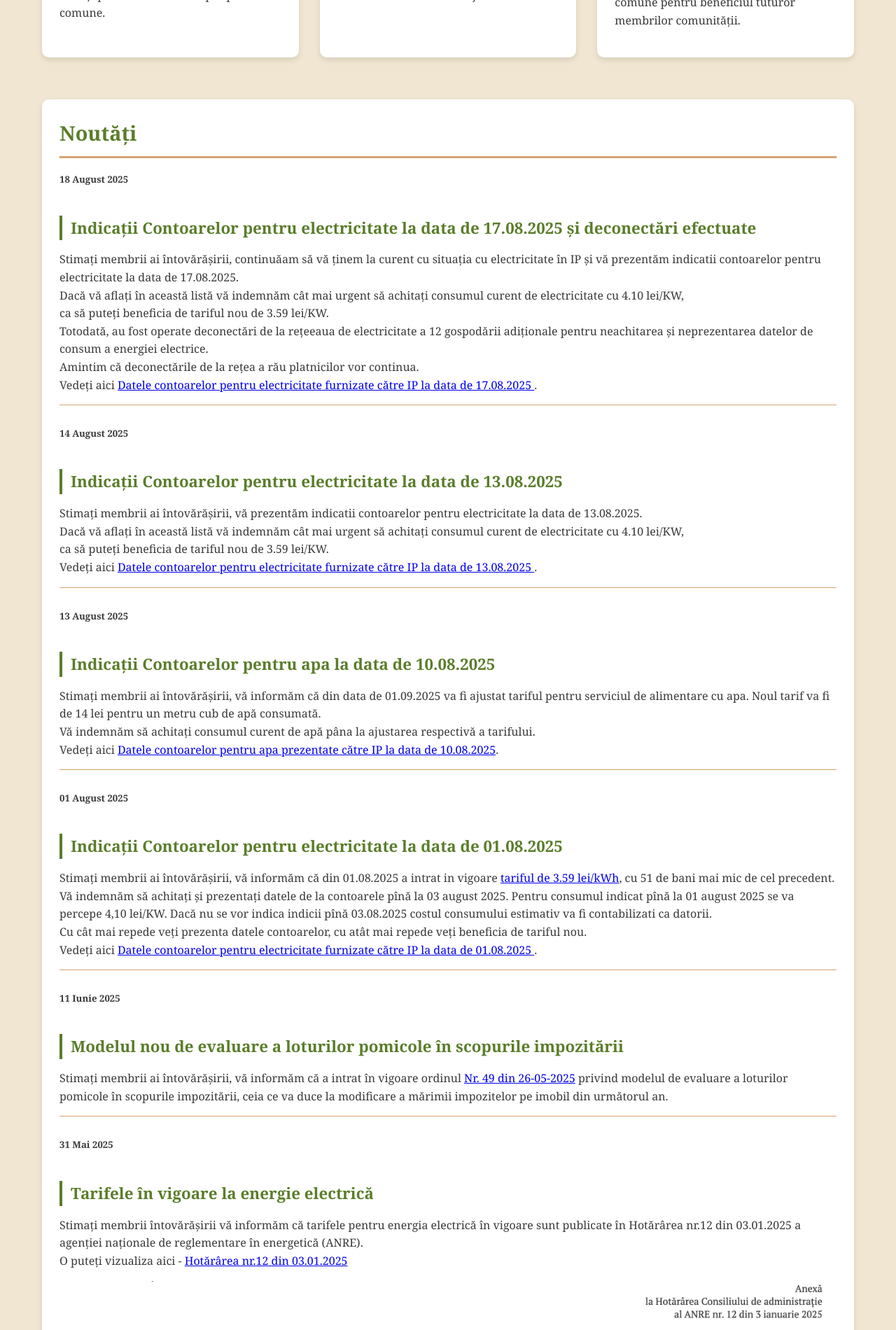
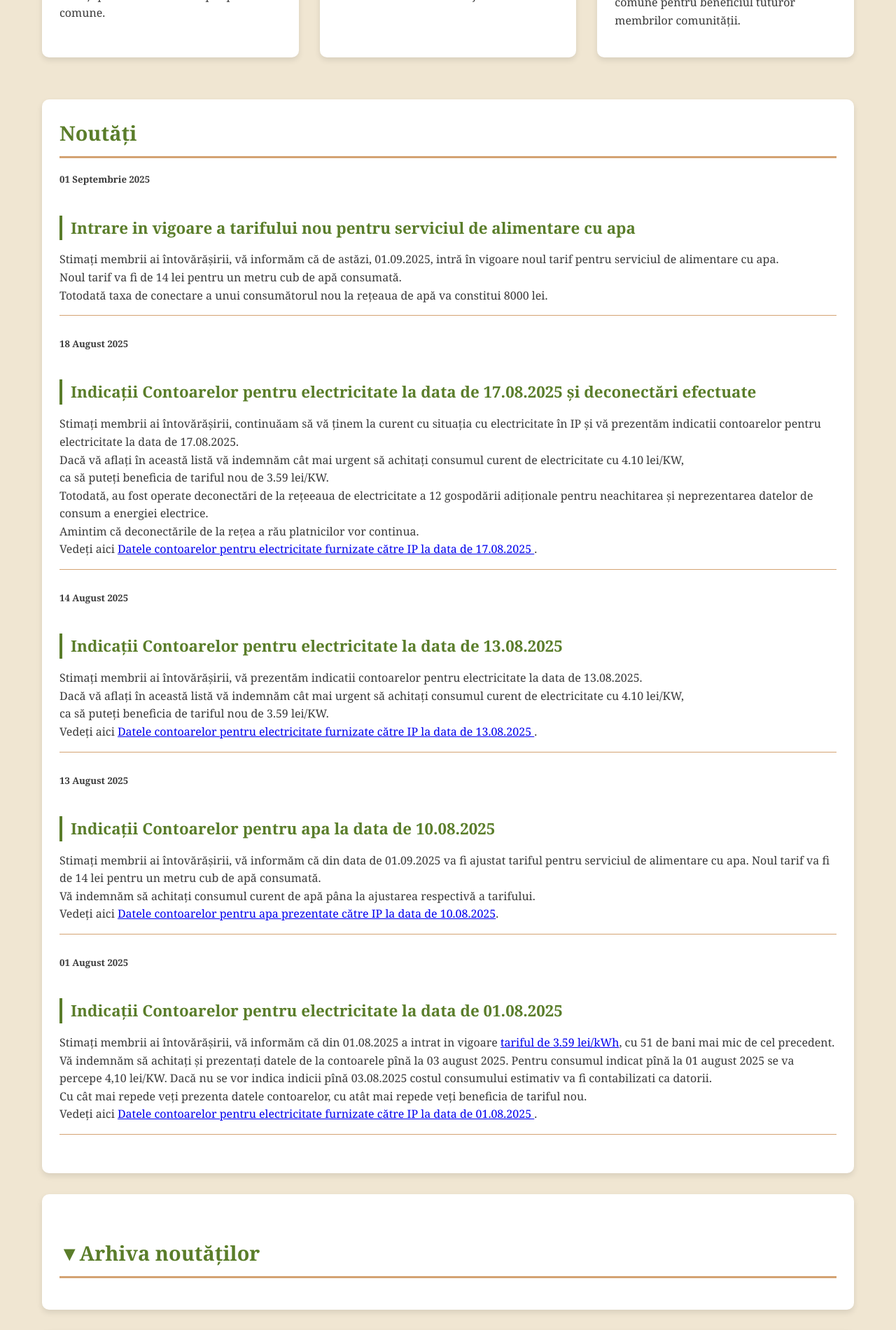
Before and after one commit to cringulprivighetorilor/cringulprivighetorilor.github.io, a Jekyll site: the page built from index.html, in a window 1280 px wide. Shown: the part 968-2868 px from the top of the page at 70% size. Built offline with Jekyll 4.4.1, drawn with Linux system fonts in a browser that asks for light colours; some web fonts are replaced; a script that is not in the unit is left out; some of the changed text lies outside the part shown.

Commit message:
Initial commit 1

```diff
--- a/index.html
+++ b/index.html
@@ -27,6 +27,14 @@ layout: default
 
     <section class="feature-card" id="noutati">
         <h2>Noutăți</h2>
+        <article id="tarif-nou-apa-01-09-2025">
+            <h5>01 Septembrie 2025</h5>
+            <h3>Intrare in vigoare a tarifului nou pentru serviciul de alimentare cu apa</h3>
+            <p>
+                Stimați membrii ai întovărășirii, vă informăm că de astăzi, 01.09.2025, intră în vigoare noul tarif pentru serviciul de alimentare cu apa. <br/>Noul tarif va fi de 14 lei pentru un metru cub de apă consumată.
+                <br/>Totodată taxa de conectare a unui consumătorul nou la rețeaua de apă va constitui 8000 lei.
+            </p>
+        </article>
         <article id="indicatii-contoare-ee-17-08-2025">
             <h5>18 August 2025</h5>
             <h3>Indicații Contoarelor pentru electricitate la data de 17.08.2025 și deconectări efectuate</h3>
@@ -66,6 +74,13 @@ layout: default
                 <br/>Vedeți aici <a href="https://drive.google.com/file/d/1JephkCZawktZl0vr13g1AvNk8a64GP8U/view?usp=sharing" target="_blank">Datele contoarelor pentru electricitate furnizate către IP la data de 01.08.2025 </a>.
             </p>
         </article>
+
+
+    </section>
+
+    <section class="feature-card" id="arhiva">
+        <details>
+            <summary><h2>Arhiva noutăților</h2></summary>
                 <article id="modelul-nou-de-evaluare-a-loturilor-pomicole">
                     <h5>11 Iunie 2025</h5>
                     <h3>Modelul nou de evaluare a loturilor pomicole în scopurile impozitării</h3>
@@ -196,6 +211,7 @@ layout: default
                     <h3>Lansarea paginii web oficiale a IP "Crîngul Privighetorilor", s. Izbiște, extravilan, r. Criuleni</h3>
                     <p>Suntem bucuroși să anunțăm lansarea noului nostru website! 🎉 Acum puteți descoperi mai ușor informații, resurse și noutăți despre comunitatea noastră</p>
                 </article>
+        </details>
     </section>
 
     <section class="feature-card" id="directii">
--- a/styles.css
+++ b/styles.css
@@ -319,6 +319,22 @@ footer {
     padding: 20px;
 }
 
+summary > h2 {
+  cursor: pointer;
+  font-weight: bold;
+  margin-top: 10px;
+}
+details[open] summary h2::before {
+  content: " ▲";
+}
+summary h2::before {
+  content: " ▼";
+}
+
+summary::marker {
+  font-size: 0;
+}
+
 @media (max-width: 768px) {
     header {
         height: 200px;
```
Lines whose indentation alone changed are shown as unchanged.
